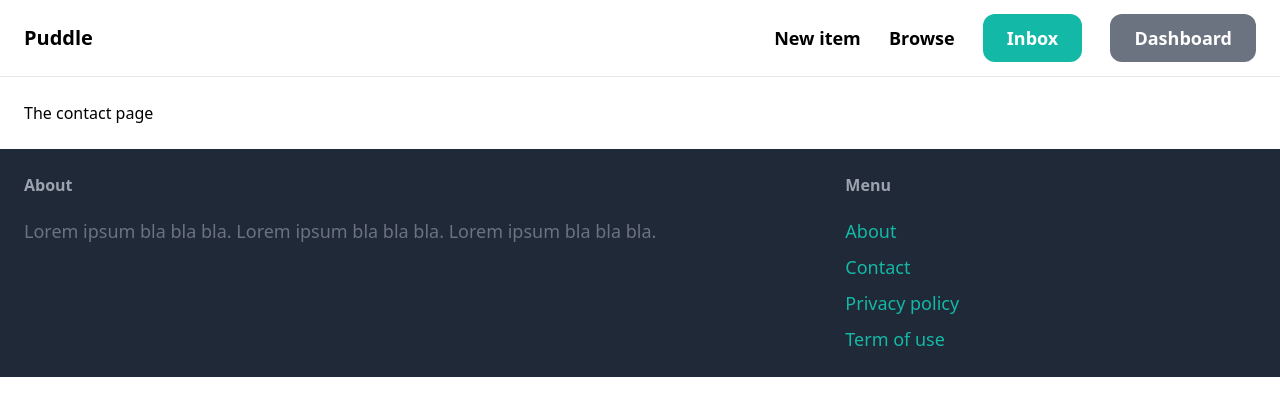
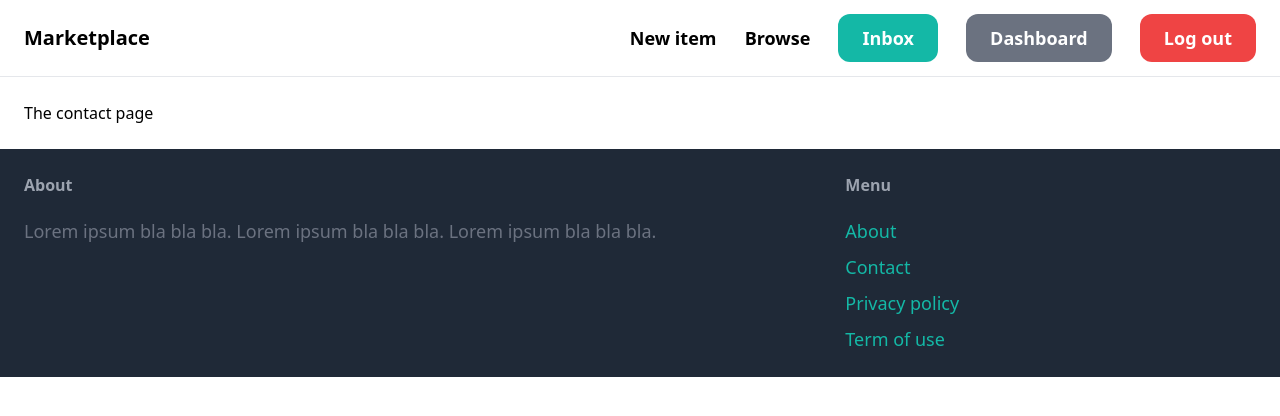
Before and after one commit to DeaaTH65/Online_Marketplace, a Django app: page /contact/ in a window 1280 px wide. Shown: the top 416 px of the page. Run offline with Django 4.2, Linux system fonts and the light colour scheme; a user stored in the database is signed in; parts of the project's set-up code (start-up, migrations or seed data) failed here and were passed over; some libraries are stand-ins or nearby versions.

Commit message:
project finished

```diff
--- a/marketplace/core/templates/core/base.html
+++ b/marketplace/core/templates/core/base.html
@@ -7,12 +7,12 @@
 
         <script src="https://cdn.tailwindcss.com"></script>
 
-        <title>{% block title %}{% endblock %} | Puddle</title>
+        <title>{% block title %}{% endblock %} | Marketplace</title>
     </head>
 
     <body>
         <nav class="py-6 px-6 flex justify-between items-center border-b border-gray-200">
-            <a href="/" class="text-xl font-semibold">Puddle</a>
+            <a href="/" class="text-xl font-semibold">Marketplace</a>
 
             <div class="space-x-6">
                 <a href="{% url 'item:new' %}" class="text-lg font-semibold hover:text-gray-500">New item</a>
@@ -21,6 +21,7 @@
                 {% if request.user.is_authenticated %}
                     <a href="{% url 'conversation:inbox' %}" class="px-6 py-3 text-lg font-semibold bg-teal-500 text-white rounded-xl hover:bg-teal-700">Inbox</a>
                     <a href="{% url 'dashboard:index' %}" class="px-6 py-3 text-lg font-semibold bg-gray-500 text-white rounded-xl hover:bg-gray-700">Dashboard</a>
+                    <a href="{% url 'core:logout' %}" class="px-6 py-3 text-lg font-semibold bg-red-500 text-white rounded-xl hover:bg-red-700">Log out</a>
                 {% else %}
                     <a href="{% url 'core:signup' %}" class="px-6 py-3 text-lg font-semibold bg-teal-500 text-white rounded-xl hover:bg-teal-700">Sign up</a>
                     <a href="{% url 'core:login' %}" class="px-6 py-3 text-lg font-semibold bg-gray-500 text-white rounded-xl hover:bg-gray-700">Log in</a>
--- a/marketplace/core/urls.py
+++ b/marketplace/core/urls.py
@@ -11,4 +11,5 @@ urlpatterns = [
     path('contact/', views.contact, name='contact'),
     path('signup/', views.signup, name='signup'),
     path('login/', auth_views.LoginView.as_view(template_name='core/login.html', authentication_form=LoginForm), name='login'),
+    path('logout/', views.logout, name='logout'),
 ]
--- a/marketplace/core/views.py
+++ b/marketplace/core/views.py
@@ -1,6 +1,8 @@
 from django.shortcuts import render, redirect
 from item.models import Category, Item
 from .forms import SignupForm
+
+
 
 def index(request):
     items = Item.objects.filter(is_sold=False)[0:6]
@@ -11,8 +13,10 @@ def index(request):
         'items': items,
     })
 
+
 def contact(request):
     return render(request, 'core/contact.html')
+
 
 def signup(request):
     if request.method == 'POST':
@@ -28,3 +32,7 @@ def signup(request):
     return render(request, 'core/signup.html', {
         'form': form
     })
+
+
+def logout(request):
+    return redirect('/login/')
```
Also changed, not shown: marketplace/conversation/migrations/0001_initial.py (added), marketplace/db.sqlite3 (added), marketplace/item/migrations/0001_initial.py (added), marketplace/media/item_images/jackets.jpg (added), marketplace/media/item_images/pants.jpg (added), marketplace/media/item_images/shoes.jpg (added), marketplace/media/item_images/tshirts.jpg (added).
